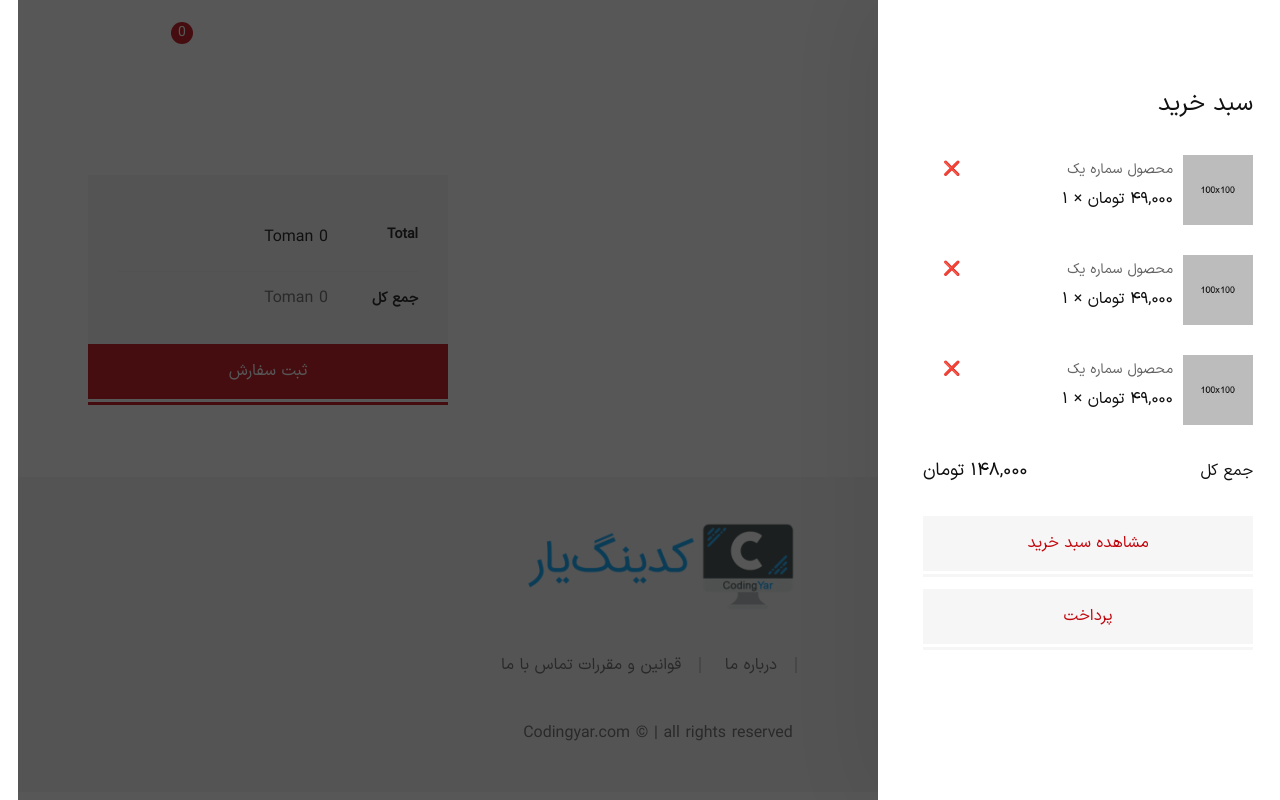
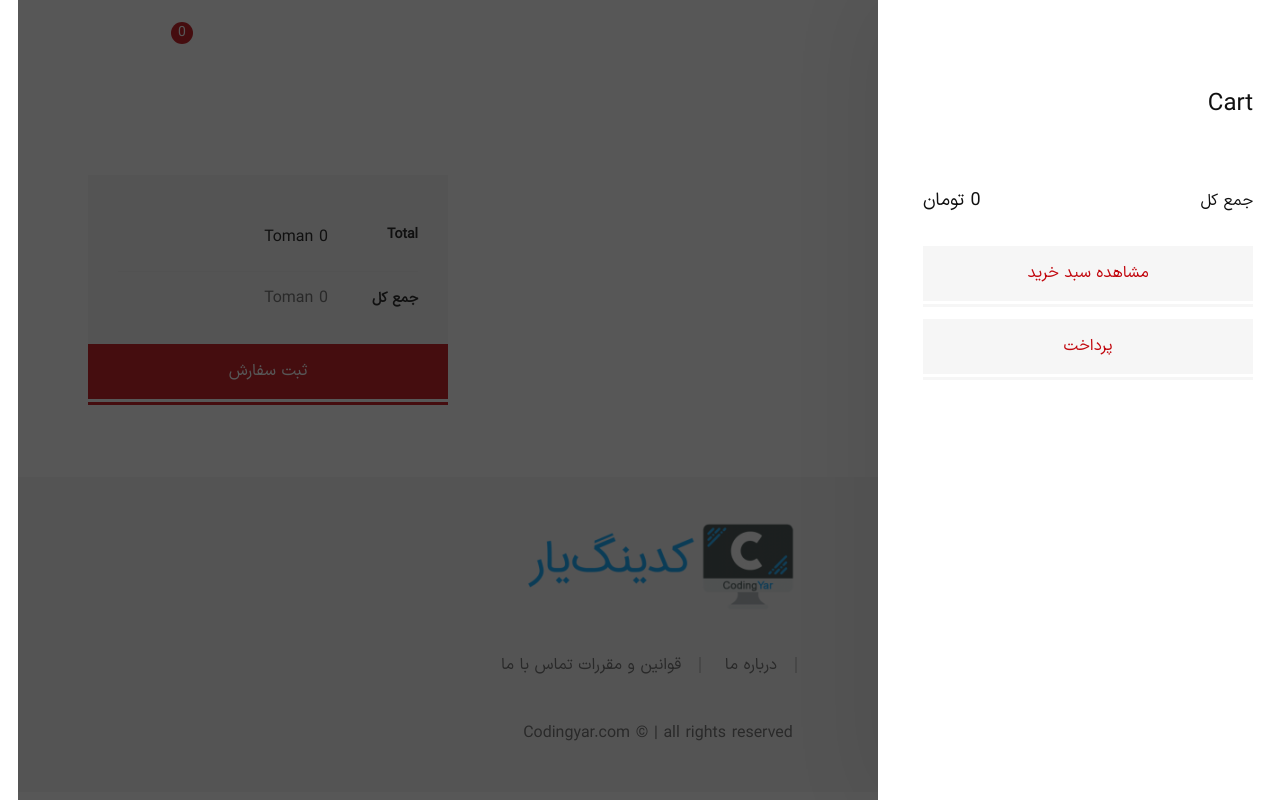
Before and after one commit to baharmostafaei/onlineshop-project, a Django app: page /cart/ in a window 1280 px wide, after a click that opens the changed part. Run offline with Django 4.2, Linux system fonts and the light colour scheme; some libraries are stand-ins or nearby versions; some web fonts are replaced.

Commit message:
edit side bar

```diff
--- /dev/null
+++ b/cart/templates/cart/cart_sidebar.html
@@ -0,0 +1,42 @@
+{% load i18n %}
+
+<aside class="mini-cart" id="miniCart">
+    <div class="mini-cart-wrapper">
+        <a href="" class="btn-close"><i class="flaticon flaticon-cross"></i></a>
+        <div class="mini-cart-inner">
+            <h3 class="mini-cart__heading mb--40 mb-lg--30 text-right">{% trans "Cart" %}</h3>
+            <div class="mini-cart__content">
+                <ul class="mini-cart__list text-right">
+                  {% for item in cart %}
+                  <li class="mini-cart__product d-flex justify-content-between">
+                      <div class="mini-cart__product__image">
+                          <a href="{% url 'product_detail' item.product_obj.id %}">
+                              <img src="assets/img/products/prod-1-100x100.jpg" alt="img">
+                          </a>
+                      </div>
+                      <div class="mini-cart__product__content pt-2">
+                          <span class="mini-cart__product__title d-flex flex-row justify-content-between">
+                              <a href="{% url 'product_detail' item.product_obj.id %}"> {{item.product_obj.title }}</a>
+                              <a href="{% url 'cart:cart_remove' item.product_obj.id%}" class="">
+                                  &#10060;
+                              </a>
+                          </span>
+                          <span class="mini-cart__product__quantity">
+                              <span>{{item.product_obj.price}} </span> &#215; <span>{{item.quantity}}</span>
+                          </span>
+                      </div>
+                  </li>
+                  {% endfor %}
+                </ul>
+                <div class="mini-cart__total">
+                    <span>جمع کل</span>
+                    <span class="ammount">{{cart.get_total_price}} تومان </span>
+                </div>
+                <div class="mini-cart__buttons">
+                    <a href="{% url 'cart:cart_detail' %}" class="btn btn-fullwidth btn-bg-sand mb--20">مشاهده سبد خرید</a>
+                    <a href="checkout.html" class="btn btn-fullwidth btn-bg-sand">پرداخت</a>
+                </div>
+            </div>
+        </div>
+    </div>
+</aside>
--- a/cart/views.py
+++ b/cart/views.py
@@ -1,4 +1,5 @@
 from django.shortcuts import render, get_object_or_404, redirect
+from django.urls import reverse
 from django.views.decorators.http import require_POST
 from .cart import Cart
 from products import models
--- a/templates/_base.html
+++ b/templates/_base.html
@@ -196,80 +196,9 @@
           <!-- Search form Popup End -->
 
           <!-- Mini Cart Start -->
-          <aside class="mini-cart" id="miniCart">
-              <div class="mini-cart-wrapper">
-                  <a href="" class="btn-close"><i class="flaticon flaticon-cross"></i></a>
-                  <div class="mini-cart-inner">
-                      <h3 class="mini-cart__heading mb--40 mb-lg--30 text-right">سبد خرید</h3>
-                      <div class="mini-cart__content">
-                          <ul class="mini-cart__list text-right">
-                              <li class="mini-cart__product d-flex justify-content-between">
-                                  <div class="mini-cart__product__image">
-                                      <a href="#">
-                                          <img src="assets/img/products/prod-1-100x100.jpg" alt="products">
-                                      </a>
-                                  </div>
-                                  <div class="mini-cart__product__content pt-2">
-                                      <span class="mini-cart__product__title d-flex flex-row justify-content-between">
-                                          <a href="#"> محصول سماره یک </a>
-                                          <a href="#" class="">
-                                              &#10060;
-                                          </a>
-                                      </span>
-                                      <span class="mini-cart__product__quantity">
-                                          <span>۴۹,۰۰۰ تومان</span> &#215; <span>۱</span>
-                                      </span>
-                                  </div>
-                              </li>
-                              <li class="mini-cart__product d-flex justify-content-between">
-                                  <div class="mini-cart__product__image">
-                                      <a href="#">
-                                          <img src="assets/img/products/prod-1-100x100.jpg" alt="products">
-                                      </a>
-                                  </div>
-                                  <div class="mini-cart__product__content pt-2">
-                                      <span class="mini-cart__product__title d-flex flex-row justify-content-between">
-                                          <a href="#"> محصول سماره یک </a>
-                                          <a href="#" class="">
-                                              &#10060;
-                                          </a>
-                                      </span>
-                                      <span class="mini-cart__product__quantity">
-                                          <span>۴۹,۰۰۰ تومان</span> &#215; <span>۱</span>
-                                      </span>
-                                  </div>
-                              </li>
-                              <li class="mini-cart__product d-flex justify-content-between">
-                                  <div class="mini-cart__product__image">
-                                      <a href="#">
-                                          <img src="assets/img/products/prod-1-100x100.jpg" alt="products">
-                                      </a>
-                                  </div>
-                                  <div class="mini-cart__product__content pt-2">
-                                      <span class="mini-cart__product__title d-flex flex-row justify-content-between">
-                                          <a href="#"> محصول سماره یک </a>
-                                          <a href="#" class="">
-                                              &#10060;
-                                          </a>
-                                      </span>
-                                      <span class="mini-cart__product__quantity">
-                                          <span>۴۹,۰۰۰ تومان</span> &#215; <span>۱</span>
-                                      </span>
-                                  </div>
-                              </li>
-                          </ul>
-                          <div class="mini-cart__total">
-                              <span>جمع کل</span>
-                              <span class="ammount">۱۴۸,۰۰۰ تومان</span>
-                          </div>
-                          <div class="mini-cart__buttons">
-                              <a href="cart.html" class="btn btn-fullwidth btn-bg-sand mb--20">مشاهده سبد خرید</a>
-                              <a href="checkout.html" class="btn btn-fullwidth btn-bg-sand">پرداخت</a>
-                          </div>
-                      </div>
-                  </div>
-              </div>
-          </aside>
+
+            {% include 'cart/cart_sidebar.html' %}
+
           <!-- Mini Cart End -->
 
           <!-- Global Overlay Start -->
```
Also changed, not shown: cart/locale/fa/LC_MESSAGES/django.po, templates/locale/fa/LC_MESSAGES/django.po, 1 other file.
